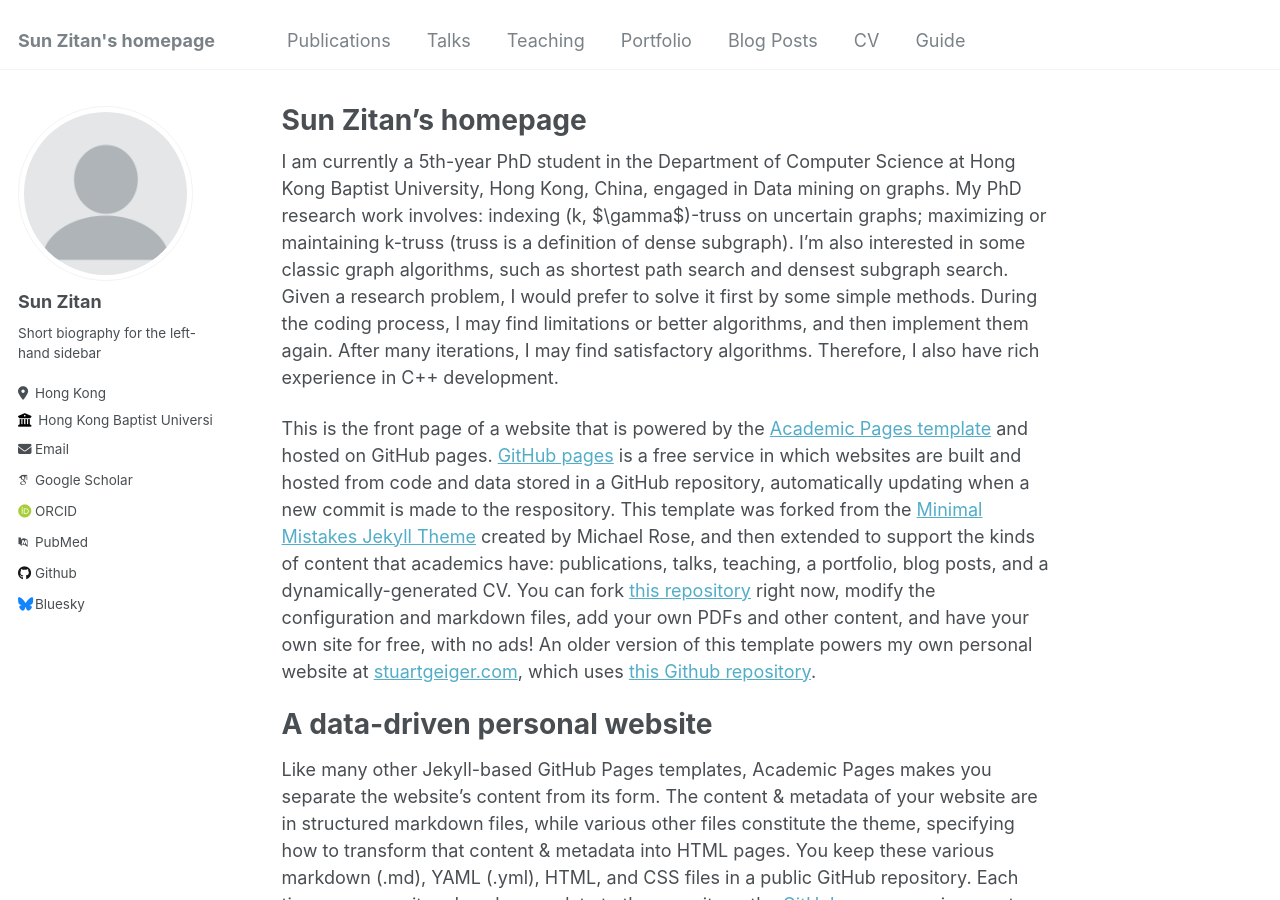
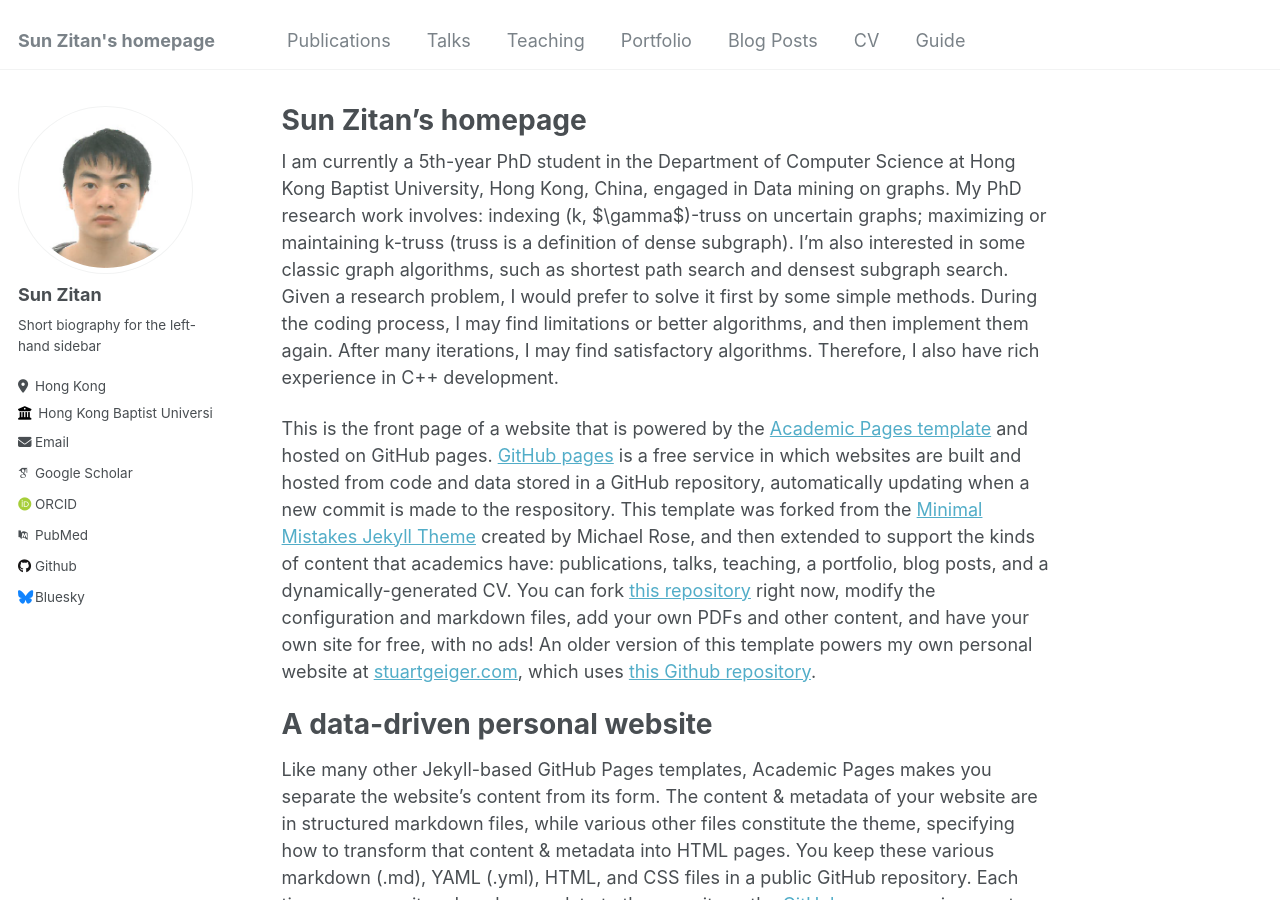
Before and after one commit to jinrdfh/HomePage, a Jekyll site: the page built from _pages/about.md, in a window 1280 px wide and 900 px high. Built offline with Jekyll 4.4.1, drawn with Linux system fonts in a browser that asks for light colours; some web fonts are replaced.

Commit message:
Update _config.yml

```diff
--- a/_config.yml
+++ b/_config.yml
@@ -21,7 +21,7 @@ repository               : "academicpages/academicpages.github.io"
 #               Additional customization can be done by editing /_includes/author-profile.html
 author:
   # Biographic information
-  avatar           : "profile.png"
+  avatar           : "zitansun_photo.png"
   name             : "Sun Zitan"
   pronouns         : # example: "she/her"
   bio              : "Short biography for the left-hand sidebar"
```
